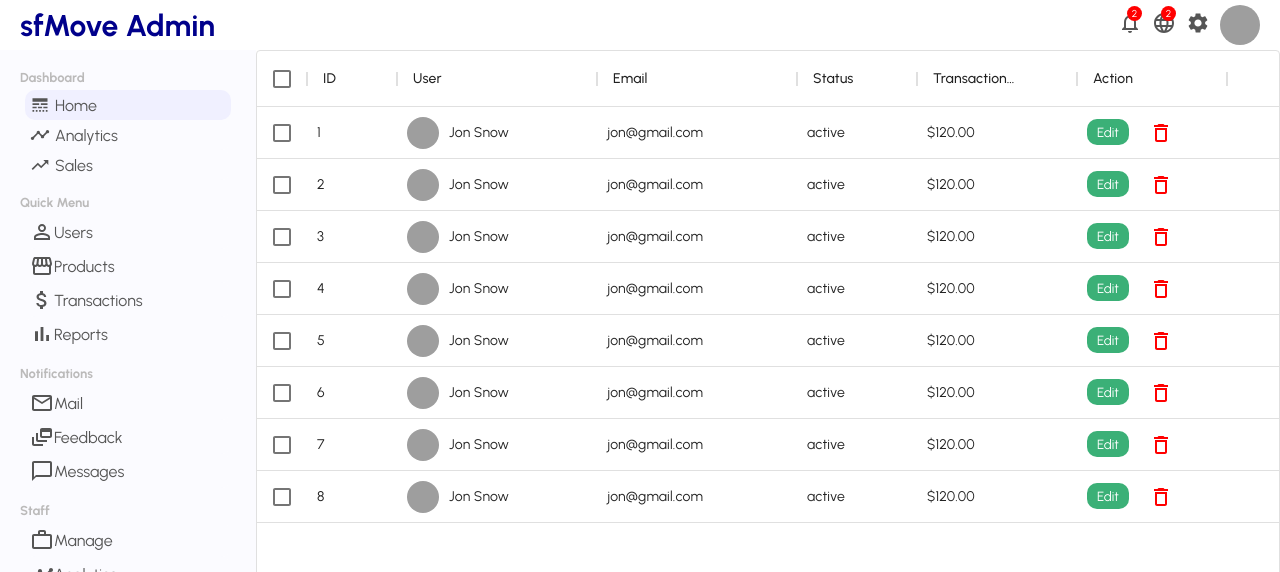
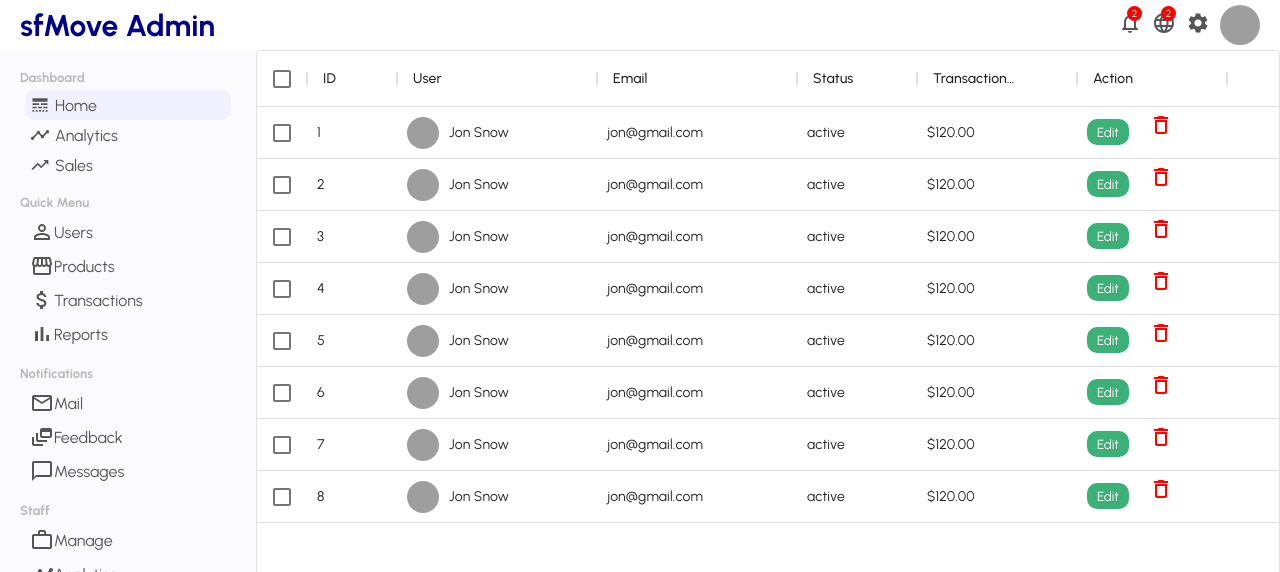
Before and after one commit to arturasjuskys/eCommerce_Admin-Dashboard, a React (Create React App) app: page /users in a window 1280 px wide. Shown: the top 572 px of the page. Built offline with nearby package versions, Linux system fonts and the light colour scheme; grey boxes are pictures that could not be loaded.

Commit message:
Updating - Icon Styles

```diff
--- a/src/pages/UserList.jsx
+++ b/src/pages/UserList.jsx
@@ -1,6 +1,6 @@
 import { Link } from "react-router-dom";
 import styled from 'styled-components';
-import './styles.css';
+// import './styles.css';
 import { DataGrid } from "@material-ui/data-grid";
 import { DeleteOutline } from "@material-ui/icons";
 import { userRows } from "../dummyData";
@@ -28,6 +28,12 @@ const UserListEdit = styled.button`
   color: white;
   cursor: pointer;
   margin-right: 20px;
+`;
+const ActionCell = styled.div`
+  .userListDelete {
+    color: red;
+    cursor: pointer;
+  }
 `;
 
 export default function UserList() {
@@ -70,7 +76,7 @@ export default function UserList() {
       width: 150,
       renderCell: (params) => {
         return (
-          <>
+          <ActionCell>
             <Link to={"/user/" + params.row.id}>
               <UserListEdit>Edit</UserListEdit>
             </Link>
@@ -78,7 +84,7 @@ export default function UserList() {
               className="userListDelete"
               onClick={() => handleDelete(params.row.id)}
             />
-          </>
+          </ActionCell>
         );
       },
     },
--- a/src/pages/styles.css
+++ /dev/null
@@ -1,4 +0,0 @@
-.userListDelete{
-  color: red;
-  cursor: pointer;
-}
```
